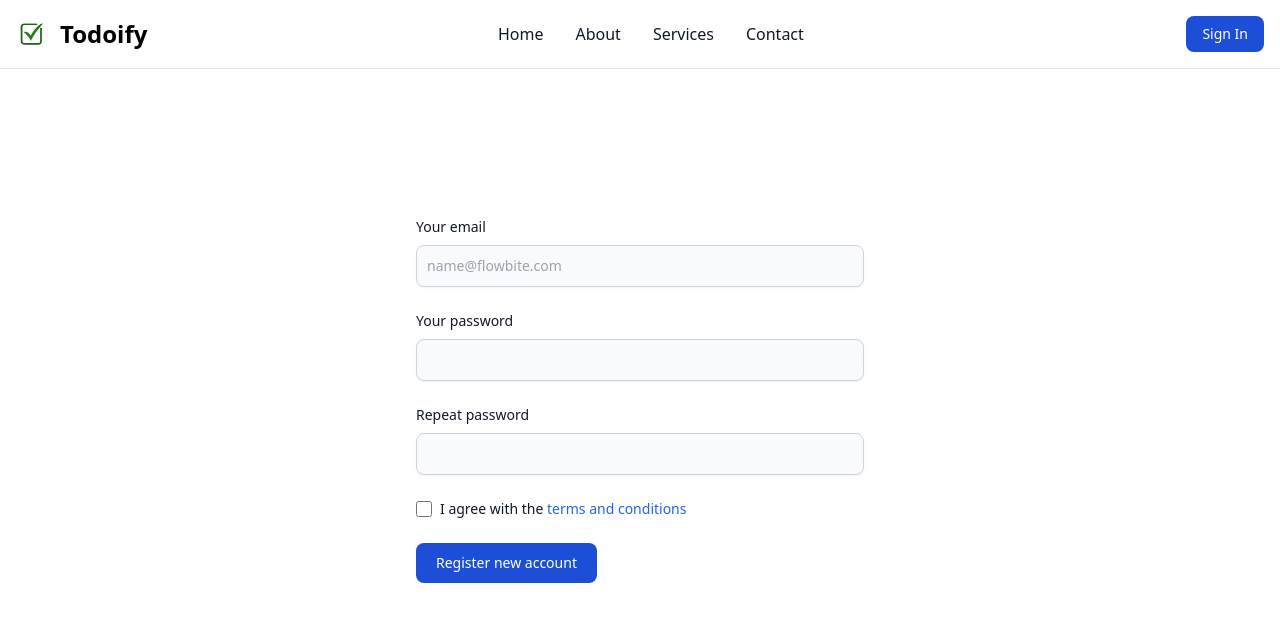
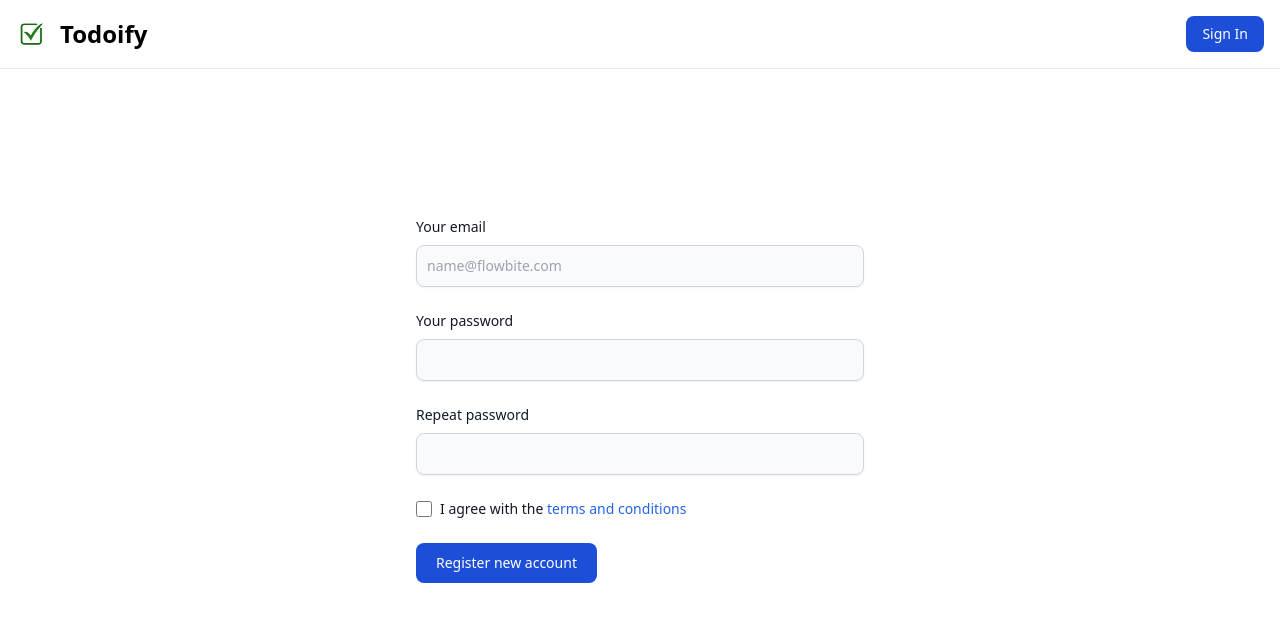
Before and after one commit to CroniX-Business/Todo-Web-App, a website: page src/html/signUp.html in a window 1280 px wide. Drawn offline with Linux system fonts and the light colour scheme.

Commit message:
Updated index.html

```diff
--- a/src/html/signUp.html
+++ b/src/html/signUp.html
@@ -25,22 +25,6 @@
                             <path stroke="currentColor" stroke-linecap="round" stroke-linejoin="round" stroke-width="2" d="M1 1h15M1 7h15M1 13h15"/>
                         </svg>
                     </button>
-                </div>
-                <div class="items-center justify-between hidden w-full md:flex md:w-auto md:order-1 mr-8" id="navbar-sticky">
-                    <ul class="flex flex-col p-4 md:p-0 mt-4 font-medium border border-gray-100 rounded-lg bg-gray-50 md:flex-row md:space-x-8 md:mt-0 md:border-0 md:bg-white dark:bg-gray-800 md:dark:bg-gray-900 dark:border-gray-700">
-                        <li>
-                            <a href="index.html" class="block py-2 pl-3 pr-4 text-gray-900 rounded hover:bg-gray-100 md:hover:bg-transparent md:hover:text-blue-700 md:p-0 md:dark:hover:text-blue-500 dark:text-white dark:hover:bg-gray-700 dark:hover:text-white md:dark:hover:bg-transparent dark:border-gray-700">Home</a>
-                        </li>
-                        <li>
-                            <a href="#" class="block py-2 pl-3 pr-4 text-gray-900 rounded hover:bg-gray-100 md:hover:bg-transparent md:hover:text-blue-700 md:p-0 md:dark:hover:text-blue-500 dark:text-white dark:hover:bg-gray-700 dark:hover:text-white md:dark:hover:bg-transparent dark:border-gray-700">About</a>
-                        </li>
-                        <li>
-                            <a href="#" class="block py-2 pl-3 pr-4 text-gray-900 rounded hover:bg-gray-100 md:hover:bg-transparent md:hover:text-blue-700 md:p-0 md:dark:hover:text-blue-500 dark:text-white dark:hover:bg-gray-700 dark:hover:text-white md:dark:hover:bg-transparent dark:border-gray-700">Services</a>
-                        </li>
-                        <li>
-                            <a href="#" class="block py-2 pl-3 pr-4 text-gray-900 rounded hover:bg-gray-100 md:hover:bg-transparent md:hover:text-blue-700 md:p-0 md:dark:hover:text-blue-500 dark:text-white dark:hover:bg-gray-700 dark:hover:text-white md:dark:hover:bg-transparent dark:border-gray-700">Contact</a>
-                        </li>
-                    </ul>
                 </div>
             </div>
         </nav>
```
Also changed, not shown: src/html/index.html (+2 -5 lines).
